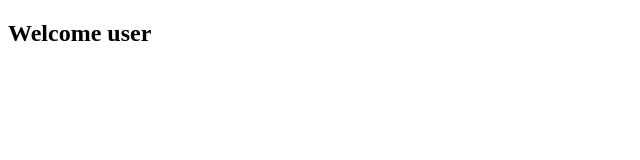
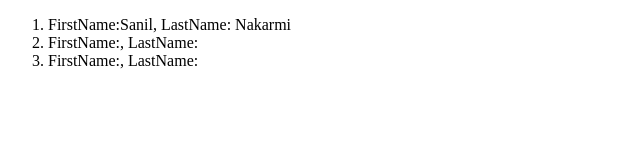
Before and after one commit to cresil12/learningangular, a plain HTML site: page index.html in a window 1280 px wide. Shown: the whole page, without its empty margins (0-640 px from the left). Drawn offline with Linux system fonts and the light colour scheme.

Commit message:
using reapeat of angular js

```diff
--- a/index.html
+++ b/index.html
@@ -6,7 +6,18 @@
 </head>
 <body ng-app="Greet">
 	<div ng-controller="GreetController">
-		<h2>Welcome {{greetings.user}}</h2>
+		<div ng-init="names = [{firstname: 'Sanil', lastname:'Nakarmi'}
+		, {firstname:Trimik, lastname:Maharjan},
+		{firstname:Sanil, lastname:Nakarmi}
+		]">
+
+		</div>
+
+		<ol>
+			<li ng-repeat = 'name in names'>
+				{{'FirstName:' + name.firstname + ', LastName: ' + name.lastname}}
+			</li>
+		</ol>
 	</div>
 
 	<script type="text/javascript">
```
